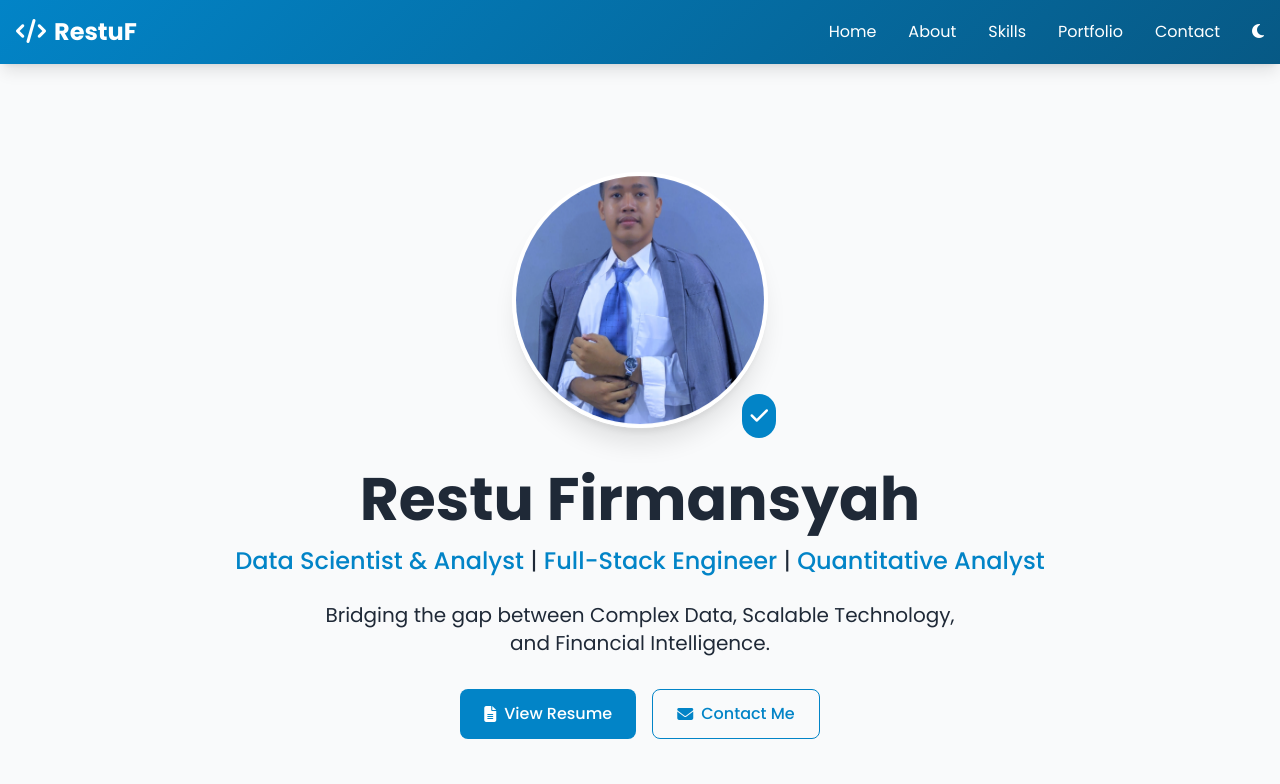
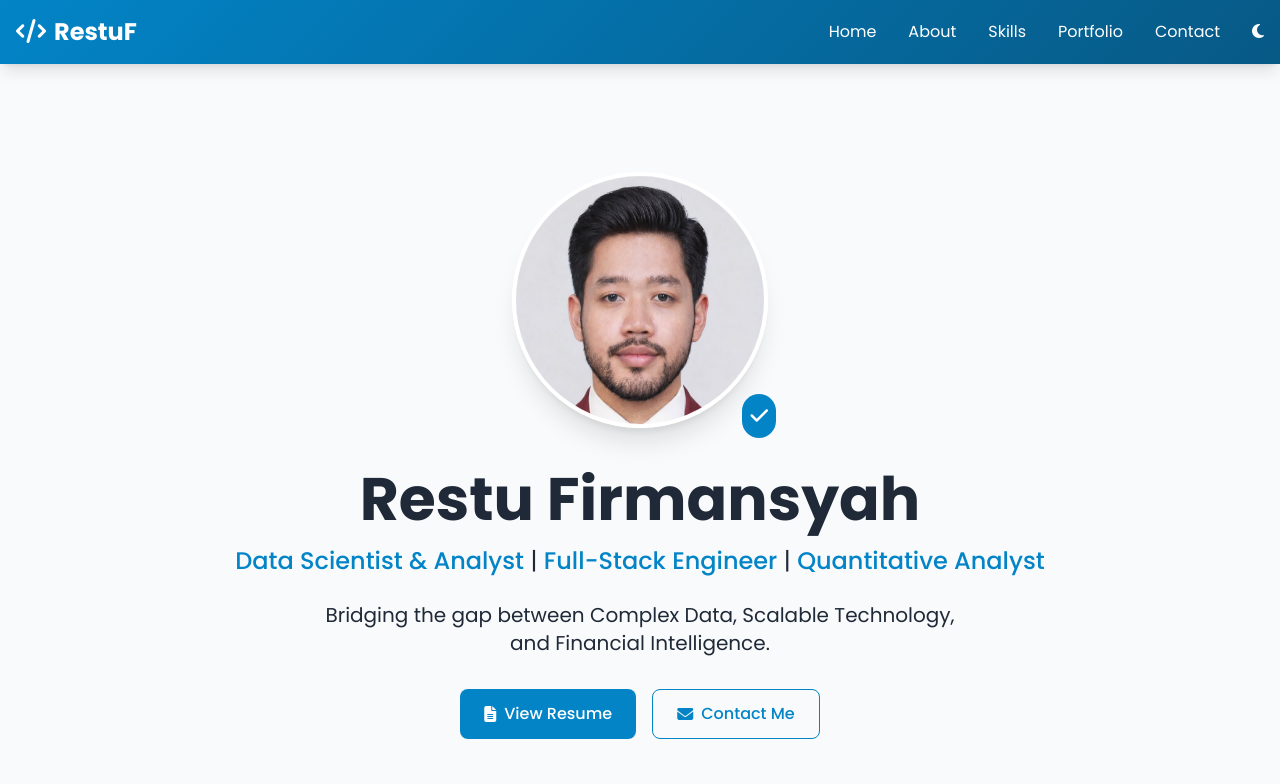
Before and after one commit to FirmanRcode/Portfolio_Restu-Firmansyah, a website: page index.html in a window 1280 px wide. Shown: the top 784 px of the page. Drawn offline with nearby package versions, Linux system fonts and the light colour scheme.

```diff
--- a/index.html
+++ b/index.html
@@ -168,7 +168,7 @@
         <section id="home" class="min-h-screen flex items-center justify-center py-16">
             <div class="text-center max-w-4xl mx-auto">
                 <div class="relative inline-block mb-8">
-                    <img src="pplinkedin.jpg" alt="Restu Firmansyah"
+                    <img src="profil.png" alt="Restu Firmansyah"
                         class="w-48 h-48 md:w-64 md:h-64 rounded-full object-cover border-4 border-white dark:border-gray-800 shadow-xl mx-auto animate-float">
                     <div class="absolute -bottom-2 -right-2 bg-primary-600 text-white p-2 rounded-full">
                         <i class="fas fa-check text-xl"></i>
```
Also changed, not shown: profil.png (added).
